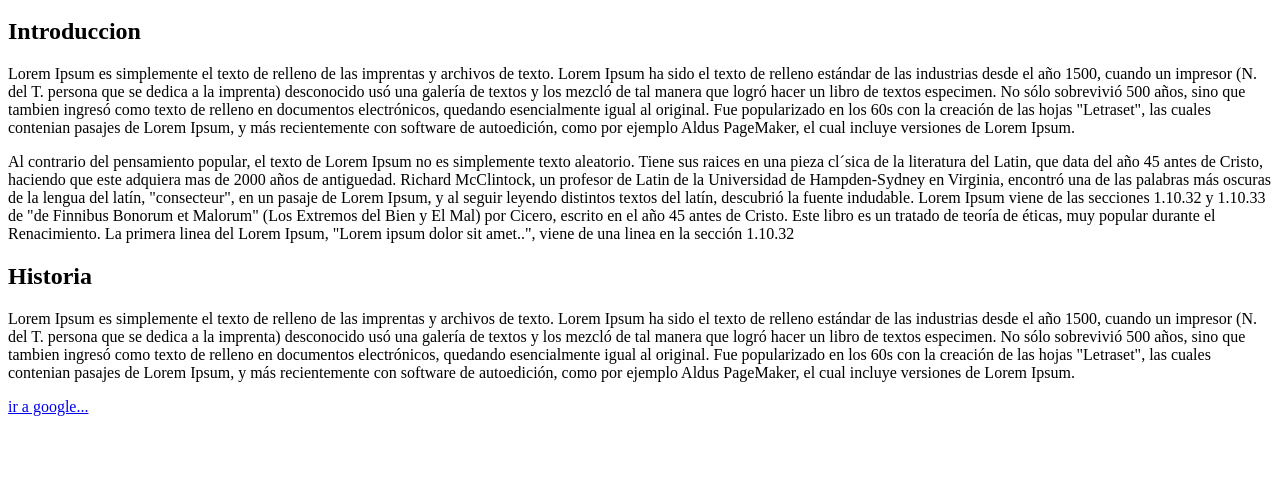
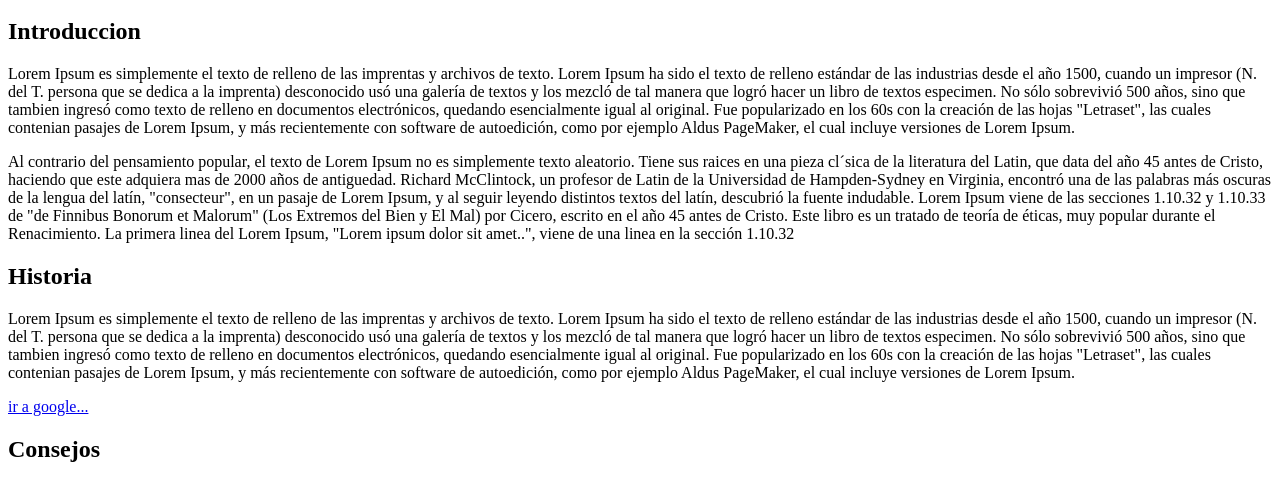
Before and after one commit to CABY00/clase2esenjavawebsitetest, a plain HTML site: page website/index.html in a window 1280 px wide. Shown: the part 48-548 px from the top of the page. Drawn offline with Linux system fonts and the light colour scheme.

Commit message:
added consejos section

```diff
--- a/website/index.html
+++ b/website/index.html
@@ -14,6 +14,6 @@
 		<h2>Historia</h2>
 				<p>Lorem Ipsum es simplemente el texto de relleno de las imprentas y archivos de texto. Lorem Ipsum ha sido el texto de relleno estándar de las industrias desde el año 1500, cuando un impresor (N. del T. persona que se dedica a la imprenta) desconocido usó una galería de textos y los mezcló de tal manera que logró hacer un libro de textos especimen. No sólo sobrevivió 500 años, sino que tambien ingresó como texto de relleno en documentos electrónicos, quedando esencialmente igual al original. Fue popularizado en los 60s con la creación de las hojas "Letraset", las cuales contenian pasajes de Lorem Ipsum, y más recientemente con software de autoedición, como por ejemplo Aldus PageMaker, el cual incluye versiones de Lorem Ipsum.</p>
 				<a href="https://www.google.com/" target="_blank">ir a google...</a>
-
+		<h2>Consejos</h2>
 	</body>
 </html>
```
